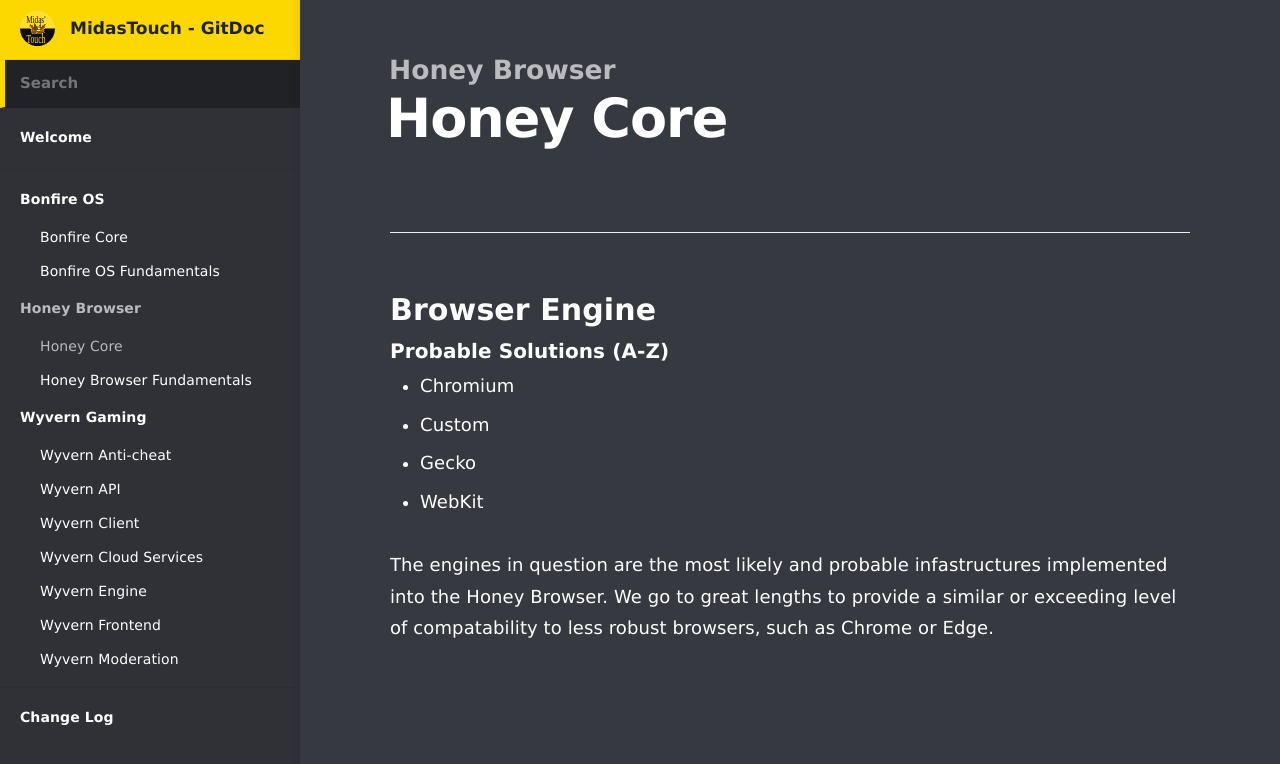
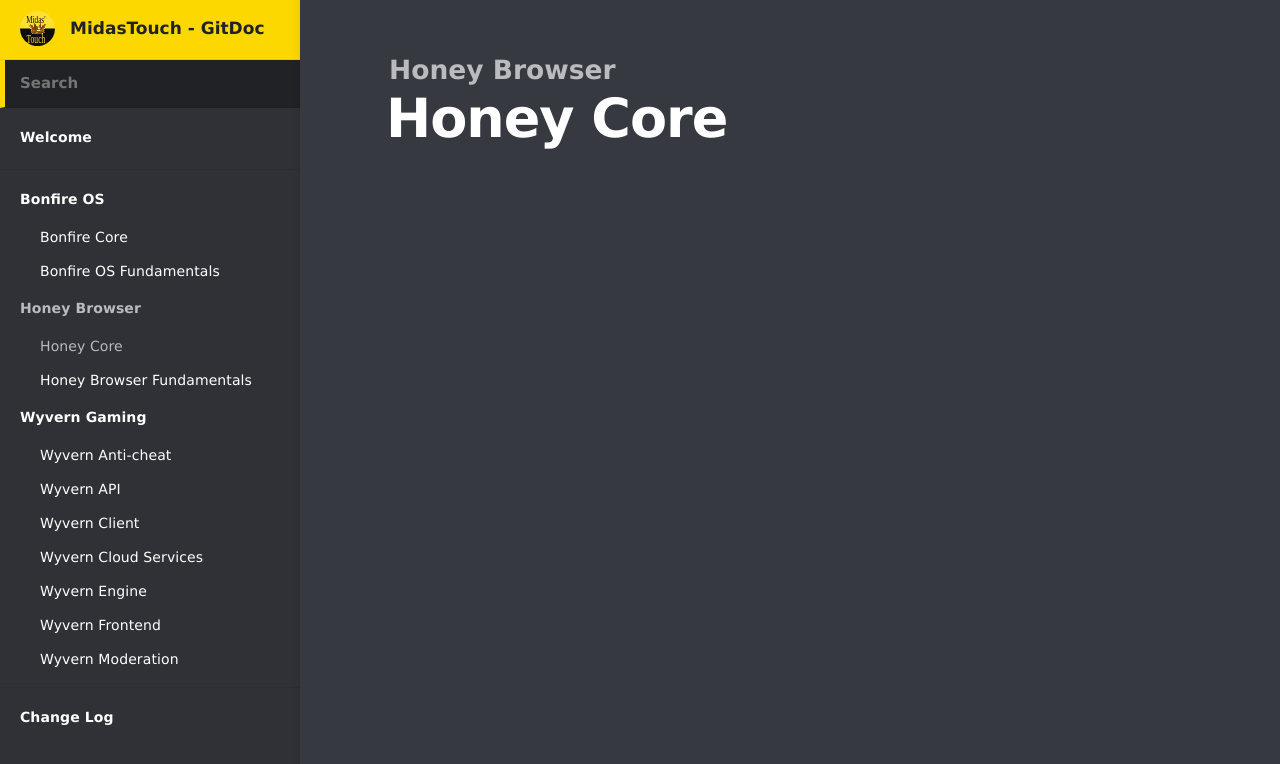
Before and after one commit to MidasTouch-MT/MidasTouch-MT.github.io, a Jekyll site: the page built from _docs/honey-browser/honey-core.md, in a window 1280 px wide. Shown: the top 764 px of the page. Built offline with Jekyll 4.4.1, drawn with Linux system fonts in a browser that asks for light colours.

Commit message:
undo 4f2d746 and c8c27a5

```diff
--- a/_docs/honey-browser/honey-core.md
+++ b/_docs/honey-browser/honey-core.md
@@ -3,15 +3,3 @@ title: Honey Core
 category: Honey Browser
 order: 1
 ---
-
-### Browser Engine
-
-##### Probable Solutions (A-Z)
-
-* Chromium
-* Custom
-* Gecko
-* WebKit
-
-The engines in question are the most likely and probable infastructures implemented into the Honey Browser.
-We go to great lengths to provide a similar or exceeding level of compatability to less robust browsers, such as Chrome or Edge.
```
Also changed, not shown: 1 other file.
